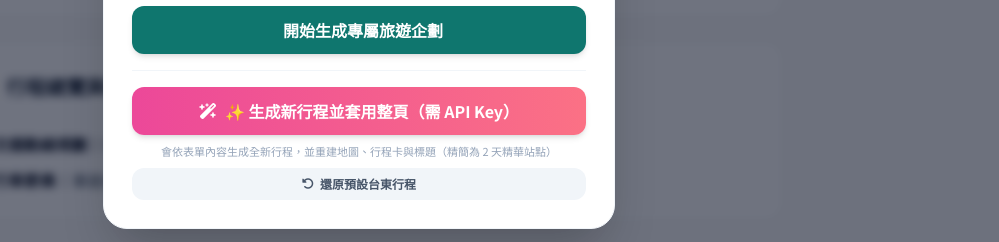
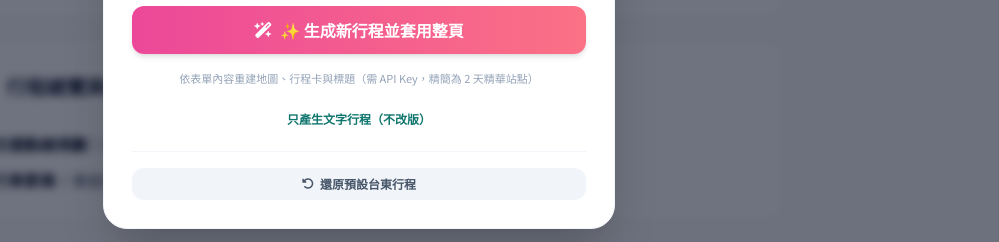
Before and after one commit to hidfid-lab/playeveryday, a plain HTML site: page index.html in a window 1280 px wide. Both pictures are taken after a click on the button "✨ AI 智慧行程規劃". Shown: the part 510-752 px from the top of the page, 281-1280 px from the left. Drawn offline with nearby package versions, Linux system fonts and the light colour scheme.

Commit message:
Update index.html

```diff
--- a/index.html
+++ b/index.html
@@ -352,7 +352,7 @@
                     </div>
                 </div>
 
-                <form id="ai-trip-form" onsubmit="generateNewTripWithAI(event)" class="space-y-4">
+                <form id="ai-trip-form" onsubmit="generateAndApplyTrip(event)" class="space-y-4">
                     <div class="grid grid-cols-1 sm:grid-cols-2 gap-3">
                         <div>
                             <label class="block text-xs font-bold text-slate-700 mb-1">出發地</label>
@@ -400,19 +400,18 @@
                         <p id="ai-loading-meta" class="text-[11px] text-slate-400 mt-1.5">已等待 0 秒</p>
                     </div>
 
-                    <button type="submit" id="ai-submit-btn" class="w-full py-3 bg-brand-teal hover:bg-teal-800 text-white font-bold rounded-xl shadow-md transition cursor-pointer flex items-center justify-center gap-2">
-                        <i class="fa-solid fa-sparkles"></i>
-                        <span>開始生成專屬旅遊企劃</span>
+                    <button type="submit" id="ai-submit-btn" class="w-full py-3 bg-gradient-to-r from-pink-500 to-rose-400 hover:from-pink-600 hover:to-rose-500 text-white font-bold rounded-xl shadow-md transition cursor-pointer flex items-center justify-center gap-2">
+                        <i class="fa-solid fa-wand-magic-sparkles"></i>
+                        <span>✨ 生成新行程並套用整頁</span>
+                    </button>
+                    <p class="text-[11px] text-slate-400 text-center -mt-1">依表單內容重建地圖、行程卡與標題（需 API Key，精簡為 2 天精華站點）</p>
+                    <button type="button" onclick="generateNewTripWithAI(event)" class="w-full py-2 text-xs font-bold text-brand-teal hover:text-teal-800 hover:underline transition cursor-pointer">
+                        只產生文字行程（不改版）
                     </button>
                 </form>
 
-                <!-- 整頁改版與還原 -->
-                <div class="mt-4 pt-4 border-t border-slate-100 space-y-2">
-                    <button type="button" onclick="generateAndApplyTrip(event)" class="w-full py-3 bg-gradient-to-r from-pink-500 to-rose-400 hover:from-pink-600 hover:to-rose-500 text-white font-bold rounded-xl shadow-md transition cursor-pointer flex items-center justify-center gap-2">
-                        <i class="fa-solid fa-wand-magic-sparkles"></i>
-                        <span>✨ 生成新行程並套用整頁（需 API Key）</span>
-                    </button>
-                    <p class="text-[11px] text-slate-400 text-center">會依表單內容生成全新行程，並重建地圖、行程卡與標題（精簡為 2 天精華站點）</p>
+                <!-- 還原預設行程 -->
+                <div class="mt-4 pt-4 border-t border-slate-100">
                     <button type="button" onclick="resetItinerary()" class="w-full py-2 bg-slate-100 hover:bg-slate-200 text-slate-600 text-xs font-bold rounded-xl transition cursor-pointer flex items-center justify-center gap-1.5">
                         <i class="fa-solid fa-rotate-left"></i>
                         <span>還原預設台東行程</span>
```
